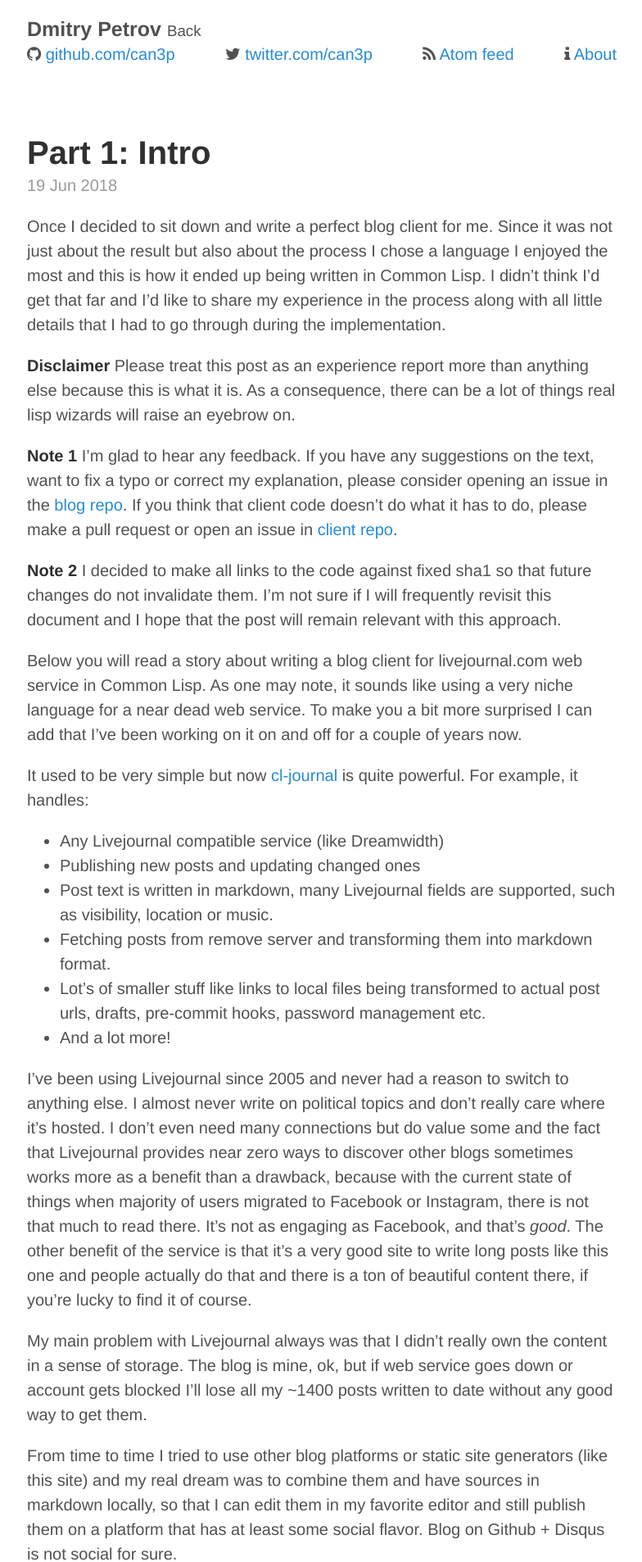
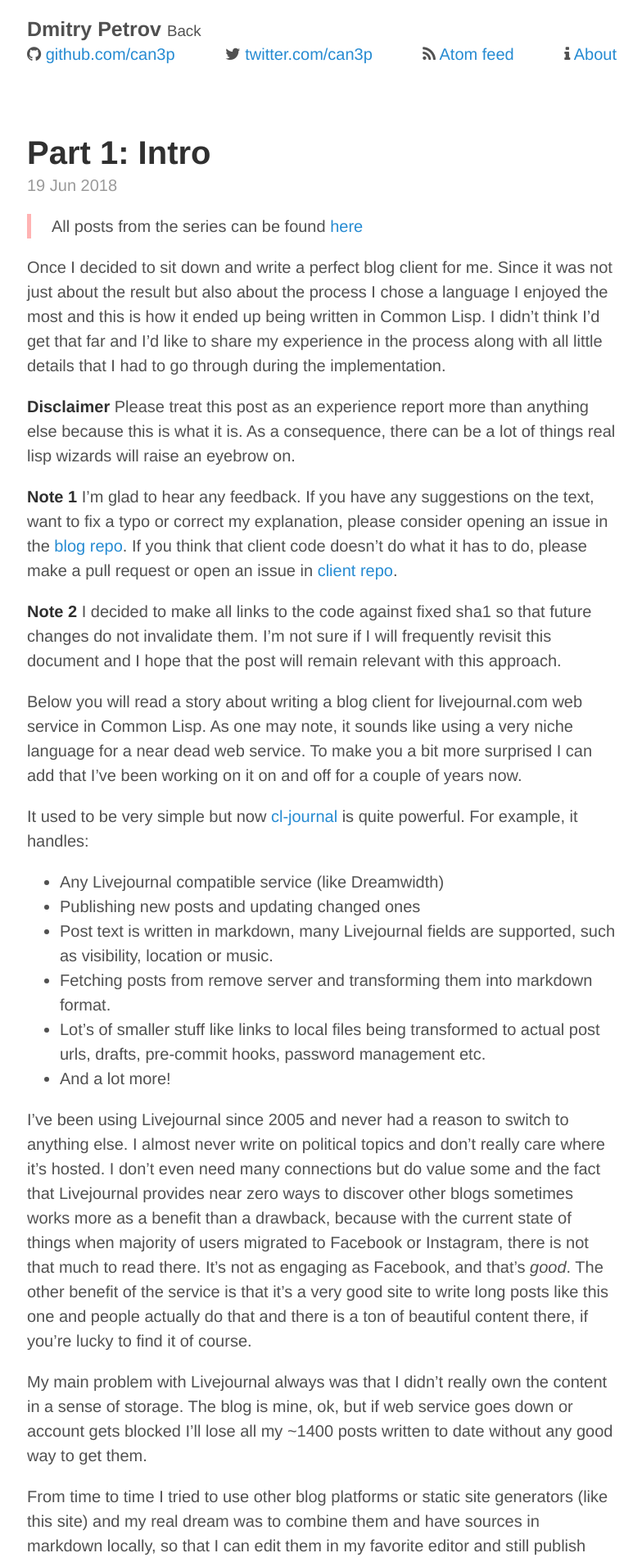
Before and after one commit to can3p/can3p.github.io, a Jekyll site: the page built from _posts/2018-06-19-client-writeup-intro.md, in a window 1280 px wide. Shown: the top 1906 px of the page at 82% size, without its empty margins (247-1031 px from the left). Built offline with Jekyll 4.4.1, drawn with Linux system fonts in a browser that asks for light colours; comment, search, counter and statistics services are not loaded.

Commit message:
add links to post series

```diff
--- a/_layouts/post.html
+++ b/_layouts/post.html
@@ -5,6 +5,10 @@ layout: default
 <div class="post">
   <h1 class="post-title">{{ page.title }}</h1>
   <span class="post-date">{{ page.date | date_to_string }}</span>
+  {% if page.tag %}
+    <p class="post-series">All posts from the series can be found
+    <a href="/blog/tag/{{ page.tag }}">here</a></p>
+  {% endif %}
   {{ content }}
 </div>
 
--- a/public/css/poole.css
+++ b/public/css/poole.css
@@ -490,3 +490,10 @@ a.pagination-item:hover {
 .link-review {
   margin-top: 20px;
 }
+
+/** custom styling */
+
+.post-series {
+  padding-left: 25px;
+  border-left: 5px solid #ffb3b3;
+}
```
